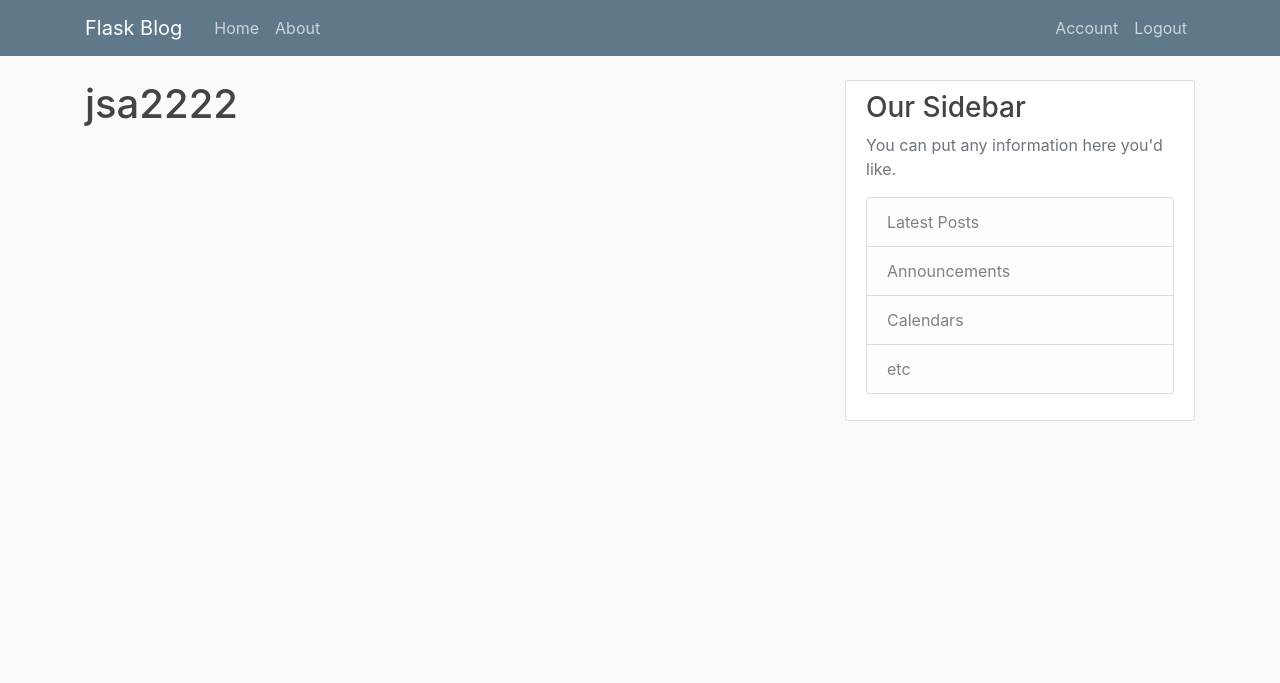
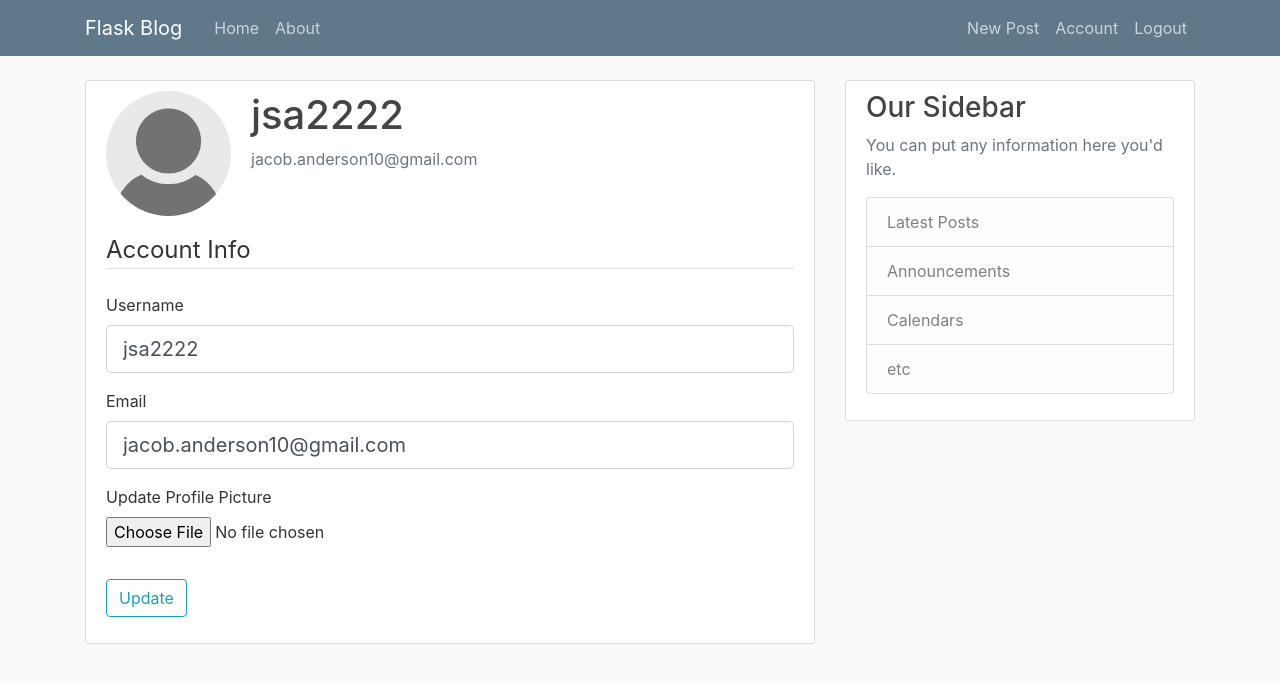
Before and after one commit to jande48/flask_blog, a Flask app: page /account in a window 1280 px wide. Shown: the top 683 px of the page. Run offline with Flask 2, Linux system fonts and the light colour scheme; a user stored in the database is signed in; some libraries are stand-ins or nearby versions.

Commit message:
added update and delelete posts

```diff
--- a/flaskblog/forms.py
+++ b/flaskblog/forms.py
@@ -1,7 +1,9 @@
 from flask_wtf import FlaskForm
-from wtforms import StringField, PasswordField, SubmitField, BooleanField
+from flask_wtf.file import FileField, FileAllowed
+from wtforms import StringField, PasswordField, SubmitField, BooleanField, TextAreaField
 from wtforms.validators import DataRequired, Length, Email, EqualTo, ValidationError
 from flaskblog.models import User
+from flask_login import current_user
 
 class RegistrationForm(FlaskForm):
     username = StringField('Username', validators=[DataRequired(), Length(min=2,max=20)])
@@ -26,3 +28,28 @@ class LogInForm(FlaskForm):
     password = PasswordField('Password',validators=[DataRequired()])
     remember = BooleanField('Remember Me')
     submit = SubmitField('Login')
+
+class UpdateAccountForm(FlaskForm):
+    username = StringField('Username',
+                           validators=[DataRequired(), Length(min=2, max=20)])
+    email = StringField('Email',
+                        validators=[DataRequired(), Email()])
+    picture = FileField('Update Profile Picture', validators=[FileAllowed(['jpg', 'png'])])
+    submit = SubmitField('Update')
+
+    def validate_username(self, username):
+        if username.data != current_user.username:
+            user = User.query.filter_by(username=username.data).first()
+            if user:
+                raise ValidationError('That username is taken. Please choose a different one.')
+
+    def validate_email(self, email):
+        if email.data != current_user.email:
+            user = User.query.filter_by(email=email.data).first()
+            if user:
+                raise ValidationError('That email is taken. Please choose a different one.')
+
+class PostForm(FlaskForm):
+    title = StringField('Title', validators=[DataRequired()])
+    content = TextAreaField('Content',validators=[DataRequired()])
+    submit = SubmitField('Post')
--- a/flaskblog/routes.py
+++ b/flaskblog/routes.py
@@ -1,28 +1,17 @@
-from flask import render_template, url_for, flash, redirect, request
+import os
+import secrets
+from PIL import Image
+from flask import render_template, url_for, flash, redirect, request, abort
 from flaskblog import app, db, bcrypt
-from flaskblog.forms import RegistrationForm, LogInForm
+from flaskblog.forms import RegistrationForm, LogInForm, UpdateAccountForm, PostForm
 from flaskblog.models import User, Post
 from flask_login import login_user, current_user, logout_user, login_required
 
-post= [
-    {
-        'author': 'Michael Scott',
-        'title': 'Past and Future of the Paper Industry',
-        'content': 'As you know, I am the district manager of Dunker Mifflin.',
-        'date_posted': 'April 1, 1985'
-    },
-    {
-        'author': 'Jim',
-        'title': 'Why Working at Dunker Mifflin is terrible',
-        'content': 'Michael scott is worst.',
-        'date_posted': 'April 2, 1985'
-    }
-
-]
-
 @app.route("/")
+@app.route("/home")
 def home():
-    return render_template('home.html',posts=post)
+    posts = Post.query.all()
+    return render_template('home.html', posts=posts)
 
 @app.route("/about")
 def about():
@@ -62,7 +51,80 @@ def logout():
     logout_user()
     return redirect(url_for('home'))
 
-@app.route("/account")
+
+def save_picture(form_picture):
+    random_hex = secrets.token_hex(8)
+    _, f_ext = os.path.splitext(form_picture.filename)
+    picture_fn = random_hex + f_ext
+    picture_path = os.path.join(app.root_path, 'static/profile_pics', picture_fn)
+    output_size = (125,125)
+    i = Image.open(form_picture)
+    i.thumbnail(output_size)
+    i.save(picture_path)
+    return picture_fn
+
+@app.route("/account", methods=['GET', 'POST'])
 @login_required
 def account():
-    return render_template('account.html', title='Account')
+    form = UpdateAccountForm()
+    if form.validate_on_submit():
+        if form.picture.data:
+            picture_file = save_picture(form.picture.data)
+            current_user.image_file = picture_file
+        current_user.username = form.username.data
+        current_user.email = form.email.data
+        db.session.commit()
+        flash('Your account has been updated!', 'success')
+        return redirect(url_for('account'))
+    elif request.method == 'GET':
+        form.username.data = current_user.username
+        form.email.data = current_user.email
+    image_file = url_for('static', filename='profile_pics/' + current_user.image_file)
+    return render_template('account.html', title='Account',
+                           image_file=image_file, form=form)
+
+@app.route("/post/new", methods=['GET','POST'])
+@login_required
+def new_post():
+    form = PostForm()
+    if form.validate_on_submit():
+        post = Post(title=form.title.data, content=form.content.data, author=current_user)
+        db.session.add(post)
+        db.session.commit()
+        flash('Your Post Has Been Created!','success')
+        return redirect(url_for('home'))
+    return render_template('create_post.html',title='New Post', form=form, legend='New Post')
+
+@app.route("/post/<int:post_id>")
+def post(post_id):
+    post = Post.query.get_or_404(post_id)
+    return render_template('post.html', title=post.title, post=post)
+
+@app.route("/post/<int:post_id>/update", methods=['GET','POST'])
+@login_required
+def update_post(post_id):
+    post = Post.query.get_or_404(post_id)
+    if post.author != current_user:
+        abort(403)
+    form = PostForm()
+    if form.validate_on_submit():
+        post.title = form.title.data
+        post.content = form.content.data
+        db.session.commit()
+        flash('Your post has been updated!','success')
+        return redirect(url_for('post', post_id=post.id))
+    elif request.method == 'GET':
+        form.title.data = post.title
+        form.content.data = post.content
+    return render_template('create_post.html',title='Update Post', form=form, legend='Update Post')
+
+@app.route("/post/<int:post_id>/delete", methods=['POST'])
+@login_required
+def delete_post(post_id):
+    post = Post.query.get_or_404(post_id)
+    if post.author != current_user:
+        abort(403)
+    db.session.delete(post)
+    db.session.commit()
+    flash('Your Post Has Been Deleted','success')
+    return redirect(url_for('home'))
--- a/flaskblog/templates/account.html
+++ b/flaskblog/templates/account.html
@@ -1,11 +1,57 @@
 {% extends "layout.html" %}
 {% block content %}
-    <h1>{{ current_user.username }}</h1>
-{% endblock content%}
+    <div class="content-section">
+      <div class="media">
+        <img class="rounded-circle account-img" src="{{ image_file }}">
+        <div class="media-body">
+          <h2 class="account-heading">{{ current_user.username }}</h2>
+          <p class="text-secondary">{{ current_user.email }}</p>
+        </div>
+      </div>
+        <form method="POST" action="" enctype="multipart/form-data">
+            {{ form.hidden_tag() }}
+            <fieldset class="form-group">
+                <legend class="border-bottom mb-4">Account Info</legend>
+                <div class="form-group">
+                    {{ form.username.label(class="form-control-label") }}
 
-<div class="content-section">
-    <div class="media">
-        <img class="rounded-circle account-img" src="userimage.jpg"
+                    {% if form.username.errors %}
+                        {{ form.username(class="form-control form-control-lg is-invalid") }}
+                        <div class="invalid-feedback">
+                            {% for error in form.username.errors %}
+                                <span>{{ error }}</span>
+                            {% endfor %}
+                        </div>
+                    {% else %}
+                        {{ form.username(class="form-control form-control-lg") }}
+                    {% endif %}
+                </div>
+                <div class="form-group">
+                    {{ form.email.label(class="form-control-label") }}
+                    {% if form.email.errors %}
+                        {{ form.email(class="form-control form-control-lg is-invalid") }}
+                        <div class="invalid-feedback">
+                            {% for error in form.email.errors %}
+                                <span>{{ error }}</span>
+                            {% endfor %}
+                        </div>
+                    {% else %}
+                        {{ form.email(class="form-control form-control-lg") }}
+                    {% endif %}
+                </div>
+                <div class="form-group">
+                    {{ form.picture.label() }}
+                    {{ form.picture(class="form-control-file") }}
+                    {% if form.picture.errors %}
+                        {% for error in form.picture.errors %}
+                            <span class="text-danger">{{ error }}</span></br>
+                        {% endfor %}
+                    {% endif %}
+                </div>
+            </fieldset>
+            <div class="form-group">
+                {{ form.submit(class="btn btn-outline-info") }}
+            </div>
+        </form>
     </div>
-
-</div>
+{% endblock content %}
--- a/flaskblog/templates/layout.html
+++ b/flaskblog/templates/layout.html
@@ -34,7 +34,8 @@
             <!-- Navbar Right Side -->
             <div class="navbar-nav">
               {% if current_user.is_authenticated %}
-              <a class="nav-iten nav-link" href="{{ url_for('account') }}">Account</a>
+                <a class="nav-iten nav-link" href="{{ url_for('new_post') }}">New Post</a>
+                <a class="nav-iten nav-link" href="{{ url_for('account') }}">Account</a>
                 <a class="nav-iten nav-link" href="{{ url_for('logout') }}">Logout</a>
               {% else %}
                 <a class="nav-item nav-link" href="{{ url_for('login') }}">Login</a>
--- a/flaskblog/templates/register.html
+++ b/flaskblog/templates/register.html
@@ -7,6 +7,7 @@
                 <legend class="border-bottom mb-4">Join Today</legend>
                 <div class="form-group">
                     {{ form.username.label(class="form-control-label") }}
+
                     {% if form.username.errors %}
                         {{ form.username(class="form-control form-control-lg is-invalid") }}
                         <div class="invalid-feedback">
@@ -17,7 +18,6 @@
                     {% else %}
                         {{ form.username(class="form-control form-control-lg") }}
                     {% endif %}
-
                 </div>
                 <div class="form-group">
                     {{ form.email.label(class="form-control-label") }}
@@ -66,7 +66,7 @@
     </div>
     <div class="border-top pt-3">
         <small class="text-muted">
-            Already have an account? <a class="ml2" href="{{ url_for('login') }}">Sign In</a>
+            Already Have An Account? <a class="ml-2" href="{{ url_for('login') }}">Sign In</a>
         </small>
     </div>
-{% endblock content%}
+{% endblock content %}
```
Also changed, not shown: bcrypt_instructions.txt (deleted, +0 -24 lines), flaskblog/templates/create_post.html (added, +40 -0 lines), flaskblog/templates/home.html (+4 -3 lines), flaskblog/templates/post.html (added, +38 -0 lines), flaskblog/site.db, flaskblog/static/profile_pics/08b48f9b40f84f2f.PNG (added), flaskblog/static/profile_pics/632bbb6052cd0e0c.jpg (added), flaskblog/static/profile_pics/78804e11e19cecc2.PNG (added), flaskblog/static/profile_pics/default.jpg (added), 1 other file.
